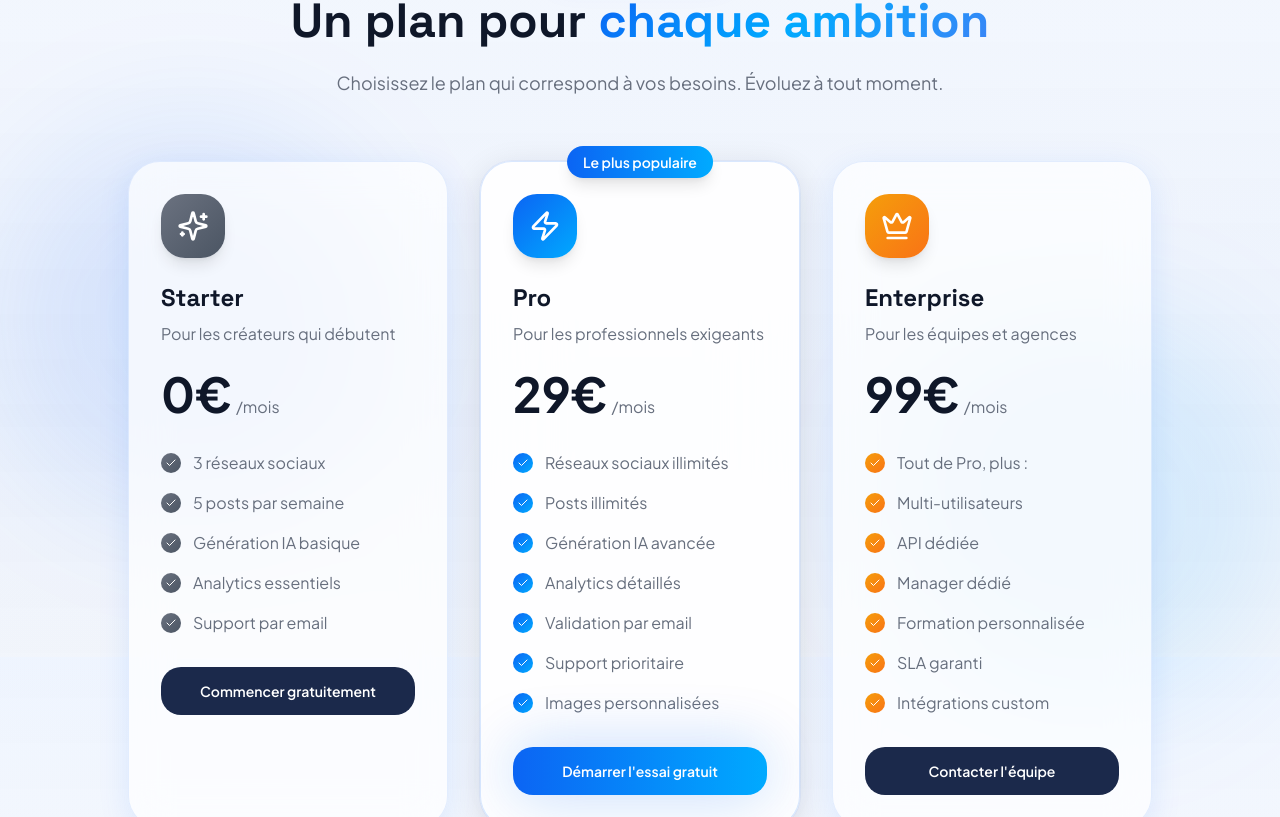
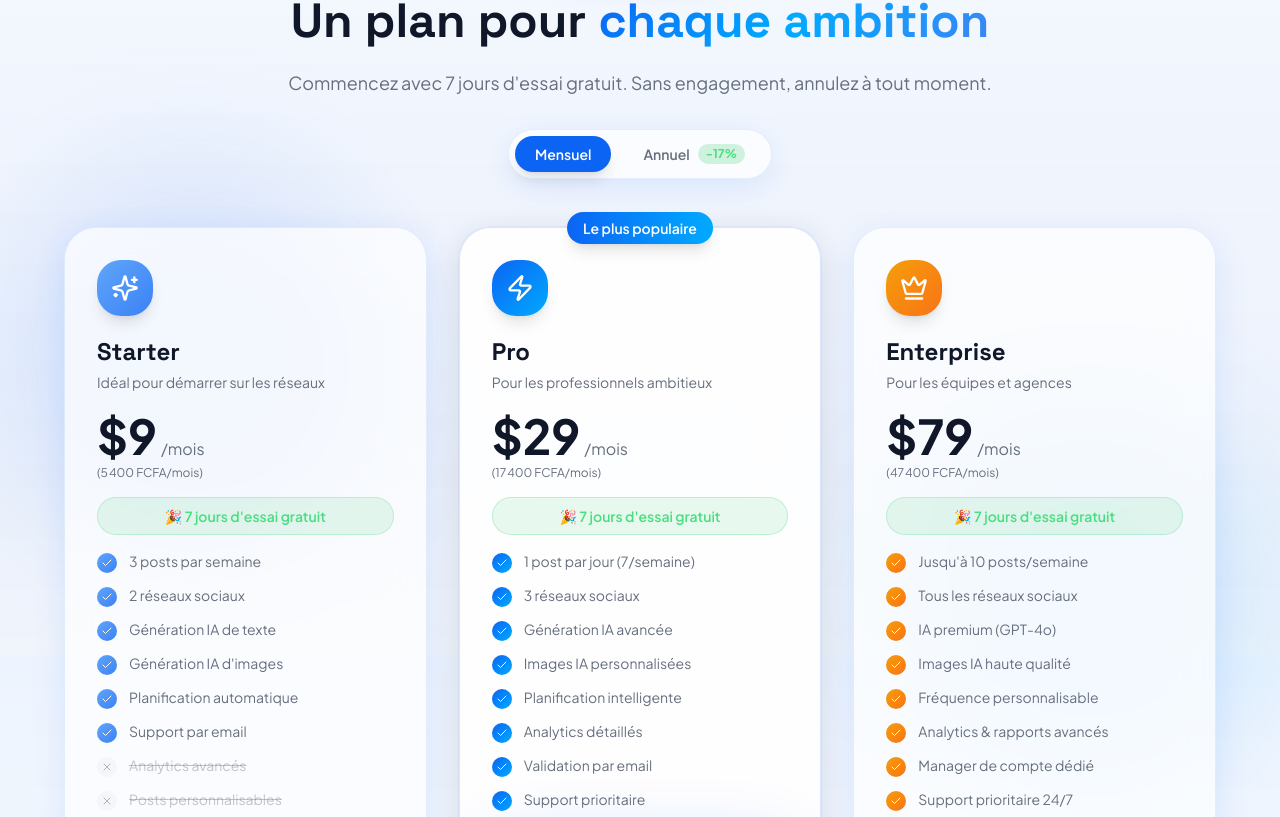
Before and after one commit to gavoekoffi2/auto-post-gen, a React (Vite) app: page / in a window 1280 px wide. Shown: the part 4943-5760 px from the top of the page. Built offline with nearby package versions, Linux system fonts and the light colour scheme; the HTML template or start-up script is replaced by a standard one.

Commit message:
Changes
Co-authored-by: gavoekoffi2 <203548810+gavoekoffi2@users.noreply.github.com>

```diff
--- a/src/components/landing/PricingNew.tsx
+++ b/src/components/landing/PricingNew.tsx
@@ -1,66 +1,83 @@
-import { Check, Sparkles, Zap, Crown } from "lucide-react";
+import { useState } from "react";
+import { Check, Sparkles, Zap, Crown, X } from "lucide-react";
 import { Button } from "@/components/ui/button";
 import { Link } from "react-router-dom";
 
 const plans = [
   {
     name: "Starter",
-    description: "Pour les créateurs qui débutent",
-    price: "0",
-    period: "/mois",
+    description: "Idéal pour démarrer sur les réseaux",
+    monthlyPrice: 9,
+    annualPrice: 7,
+    monthlyCFA: 5400,
+    annualCFA: 4200,
     icon: Sparkles,
-    gradient: "from-gray-500 to-gray-600",
+    gradient: "from-blue-400 to-blue-500",
     features: [
-      "3 réseaux sociaux",
-      "5 posts par semaine",
-      "Génération IA basique",
-      "Analytics essentiels",
-      "Support par email"
+      { text: "3 posts par semaine", included: true },
+      { text: "2 réseaux sociaux", included: true },
+      { text: "Génération IA de texte", included: true },
+      { text: "Génération IA d'images", included: true },
+      { text: "Planification automatique", included: true },
+      { text: "Support par email", included: true },
+      { text: "Analytics avancés", included: false },
+      { text: "Posts personnalisables", included: false },
     ],
-    cta: "Commencer gratuitement",
-    popular: false
+    cta: "Essai gratuit 7 jours",
+    popular: false,
+    trial: true,
   },
   {
     name: "Pro",
-    description: "Pour les professionnels exigeants",
-    price: "29",
-    period: "/mois",
+    description: "Pour les professionnels ambitieux",
+    monthlyPrice: 29,
+    annualPrice: 24,
+    monthlyCFA: 17400,
+    annualCFA: 14400,
     icon: Zap,
     gradient: "from-primary to-accent",
     features: [
-      "Réseaux sociaux illimités",
-      "Posts illimités",
-      "Génération IA avancée",
-      "Analytics détaillés",
-      "Validation par email",
-      "Support prioritaire",
-      "Images personnalisées"
+      { text: "1 post par jour (7/semaine)", included: true },
+      { text: "3 réseaux sociaux", included: true },
+      { text: "Génération IA avancée", included: true },
+      { text: "Images IA personnalisées", included: true },
+      { text: "Planification intelligente", included: true },
+      { text: "Analytics détaillés", included: true },
+      { text: "Validation par email", included: true },
+      { text: "Support prioritaire", included: true },
     ],
-    cta: "Démarrer l'essai gratuit",
-    popular: true
+    cta: "Essai gratuit 7 jours",
+    popular: true,
+    trial: true,
   },
   {
     name: "Enterprise",
     description: "Pour les équipes et agences",
-    price: "99",
-    period: "/mois",
+    monthlyPrice: 79,
+    annualPrice: 66,
+    monthlyCFA: 47400,
+    annualCFA: 39600,
     icon: Crown,
     gradient: "from-amber-500 to-orange-500",
     features: [
-      "Tout de Pro, plus :",
-      "Multi-utilisateurs",
-      "API dédiée",
-      "Manager dédié",
-      "Formation personnalisée",
-      "SLA garanti",
-      "Intégrations custom"
+      { text: "Jusqu'à 10 posts/semaine", included: true },
+      { text: "Tous les réseaux sociaux", included: true },
+      { text: "IA premium (GPT-4o)", included: true },
+      { text: "Images IA haute qualité", included: true },
+      { text: "Fréquence personnalisable", included: true },
+      { text: "Analytics & rapports avancés", included: true },
+      { text: "Manager de compte dédié", included: true },
+      { text: "Support prioritaire 24/7", included: true },
     ],
-    cta: "Contacter l'équipe",
-    popular: false
-  }
+    cta: "Essai gratuit 7 jours",
+    popular: false,
+    trial: true,
+  },
 ];
 
 export const PricingNew = () => {
+  const [isAnnual, setIsAnnual] = useState(false);
+
   return (
     <section id="pricing" className="py-24 relative overflow-hidden">
       {/* Background */}
@@ -72,7 +89,7 @@ export const PricingNew = () => {
 
       <div className="container mx-auto max-w-7xl px-4 relative z-10">
         {/* Header */}
-        <div className="text-center max-w-3xl mx-auto mb-16">
+        <div className="text-center max-w-3xl mx-auto mb-12">
           <div className="inline-flex items-center gap-2 px-4 py-2 mb-6 rounded-full glass-card">
             <Crown className="w-4 h-4 text-amber-500" />
             <span className="text-sm font-medium">Tarifs transparents</span>
@@ -83,22 +100,56 @@ export const PricingNew = () => {
             <span className="gradient-text">chaque ambition</span>
           </h2>
 
-          <p className="text-lg text-muted-foreground">
-            Choisissez le plan qui correspond à vos besoins. Évoluez à tout moment.
+          <p className="text-lg text-muted-foreground mb-8">
+            Commencez avec 7 jours d'essai gratuit. Sans engagement, annulez à tout moment.
           </p>
+
+          {/* Toggle Monthly/Annual */}
+          <div className="inline-flex items-center gap-3 p-1.5 rounded-full glass-card">
+            <button
+              onClick={() => setIsAnnual(false)}
+              className={`px-5 py-2 rounded-full text-sm font-semibold transition-all duration-300 ${
+                !isAnnual
+                  ? "bg-primary text-primary-foreground shadow-lg"
+                  : "text-muted-foreground hover:text-foreground"
+              }`}
+            >
+              Mensuel
+            </button>
+            <button
+              onClick={() => setIsAnnual(true)}
+              className={`px-5 py-2 rounded-full text-sm font-semibold transition-all duration-300 flex items-center gap-2 ${
+                isAnnual
+                  ? "bg-primary text-primary-foreground shadow-lg"
+                  : "text-muted-foreground hover:text-foreground"
+              }`}
+            >
+              Annuel
+              <span className="text-xs bg-green-500/20 text-green-400 px-2 py-0.5 rounded-full font-bold">
+                -17%
+              </span>
+            </button>
+          </div>
         </div>
 
         {/* Pricing cards */}
-        <div className="grid md:grid-cols-3 gap-8 max-w-5xl mx-auto">
-          {plans.map((plan, index) => (
+        <div className="grid md:grid-cols-3 gap-8 max-w-6xl mx-auto">
+          {plans.map((plan, index) => {
+            const price = isAnnual ? plan.annualPrice : plan.monthlyPrice;
+            const cfa = isAnnual ? plan.annualCFA : plan.monthlyCFA;
+
+            return (
               <div
                 key={index}
                 className={`relative p-8 rounded-3xl transition-all duration-500 opacity-0 animate-fade-in-up ${
                   plan.popular
-                  ? 'glass-card-strong border-2 border-primary/30 shadow-glow scale-105 z-10'
-                  : 'glass-card hover-lift'
+                    ? "glass-card-strong border-2 border-primary/30 shadow-glow scale-105 z-10"
+                    : "glass-card hover-lift"
                 }`}
-              style={{ animationDelay: `${index * 0.1}s`, animationFillMode: 'forwards' }}
+                style={{
+                  animationDelay: `${index * 0.1}s`,
+                  animationFillMode: "forwards",
+                }}
               >
                 {/* Popular badge */}
                 {plan.popular && (
@@ -110,28 +161,71 @@ export const PricingNew = () => {
                 )}
 
                 {/* Icon */}
-              <div className={`w-16 h-16 rounded-2xl bg-gradient-to-br ${plan.gradient} flex items-center justify-center mb-6 shadow-lg`}>
-                <plan.icon className="w-8 h-8 text-white" />
+                <div
+                  className={`w-14 h-14 rounded-2xl bg-gradient-to-br ${plan.gradient} flex items-center justify-center mb-5 shadow-lg`}
+                >
+                  <plan.icon className="w-7 h-7 text-white" />
                 </div>
 
                 {/* Plan info */}
-              <h3 className="text-2xl font-bold text-foreground mb-2">{plan.name}</h3>
-              <p className="text-muted-foreground mb-6">{plan.description}</p>
+                <h3 className="text-2xl font-bold text-foreground mb-1">
+                  {plan.name}
+                </h3>
+                <p className="text-muted-foreground text-sm mb-5">
+                  {plan.description}
+                </p>
 
                 {/* Price */}
-              <div className="flex items-baseline mb-8">
-                <span className="text-5xl font-bold text-foreground">{plan.price}€</span>
-                <span className="text-muted-foreground ml-1">{plan.period}</span>
+                <div className="mb-1">
+                  <div className="flex items-baseline gap-1">
+                    <span className="text-5xl font-bold text-foreground">
+                      ${price}
+                    </span>
+                    <span className="text-muted-foreground">/mois</span>
+                  </div>
+                  <p className="text-xs text-muted-foreground mt-1">
+                    ({cfa.toLocaleString("fr-FR")} FCFA/mois)
+                  </p>
+                  {isAnnual && (
+                    <p className="text-xs text-green-400 mt-1 font-medium">
+                      Facturé ${price * 12}/an ({(cfa * 12).toLocaleString("fr-FR")} FCFA/an)
+                    </p>
+                  )}
                 </div>
 
+                {/* Trial badge */}
+                {plan.trial && (
+                  <div className="my-4 px-3 py-2 rounded-xl bg-green-500/10 border border-green-500/20">
+                    <p className="text-sm text-green-400 font-semibold text-center">
+                      🎉 7 jours d'essai gratuit
+                    </p>
+                  </div>
+                )}
+
                 {/* Features */}
-              <ul className="space-y-4 mb-8">
+                <ul className="space-y-3 mb-8">
                   {plan.features.map((feature, i) => (
                     <li key={i} className="flex items-start gap-3">
-                    <div className={`w-5 h-5 rounded-full bg-gradient-to-br ${plan.gradient} flex items-center justify-center flex-shrink-0 mt-0.5`}>
+                      {feature.included ? (
+                        <div
+                          className={`w-5 h-5 rounded-full bg-gradient-to-br ${plan.gradient} flex items-center justify-center flex-shrink-0 mt-0.5`}
+                        >
                           <Check className="w-3 h-3 text-white" />
                         </div>
-                    <span className="text-muted-foreground">{feature}</span>
+                      ) : (
+                        <div className="w-5 h-5 rounded-full bg-muted/50 flex items-center justify-center flex-shrink-0 mt-0.5">
+                          <X className="w-3 h-3 text-muted-foreground/50" />
+                        </div>
+                      )}
+                      <span
+                        className={
+                          feature.included
+                            ? "text-muted-foreground text-sm"
+                            : "text-muted-foreground/40 text-sm line-through"
+                        }
+                      >
+                        {feature.text}
+                      </span>
                     </li>
                   ))}
                 </ul>
@@ -141,21 +235,27 @@ export const PricingNew = () => {
                   <Button
                     className={`w-full h-12 font-semibold rounded-xl ${
                       plan.popular
-                      ? 'bg-gradient-to-r from-primary to-accent hover:opacity-90 shadow-glow'
-                      : 'bg-secondary hover:bg-secondary/80'
+                        ? "bg-gradient-to-r from-primary to-accent hover:opacity-90 shadow-glow"
+                        : "bg-secondary hover:bg-secondary/80"
                     }`}
                   >
                     {plan.cta}
                   </Button>
                 </Link>
               </div>
-          ))}
+            );
+          })}
         </div>
 
         {/* Bottom note */}
-        <p className="text-center text-sm text-muted-foreground mt-12">
-          Tous les prix sont en euros, hors taxes. Annulation possible à tout moment.
+        <div className="text-center mt-12 space-y-2">
+          <p className="text-sm text-muted-foreground">
+            Tous les prix sont en USD. Paiement sécurisé par carte bancaire ou Mobile Money.
           </p>
+          <p className="text-xs text-muted-foreground/70">
+            L'essai gratuit inclut toutes les fonctionnalités du plan choisi. Aucune carte bancaire requise.
+          </p>
+        </div>
       </div>
     </section>
   );
```
Lines whose indentation alone changed are shown as unchanged.
